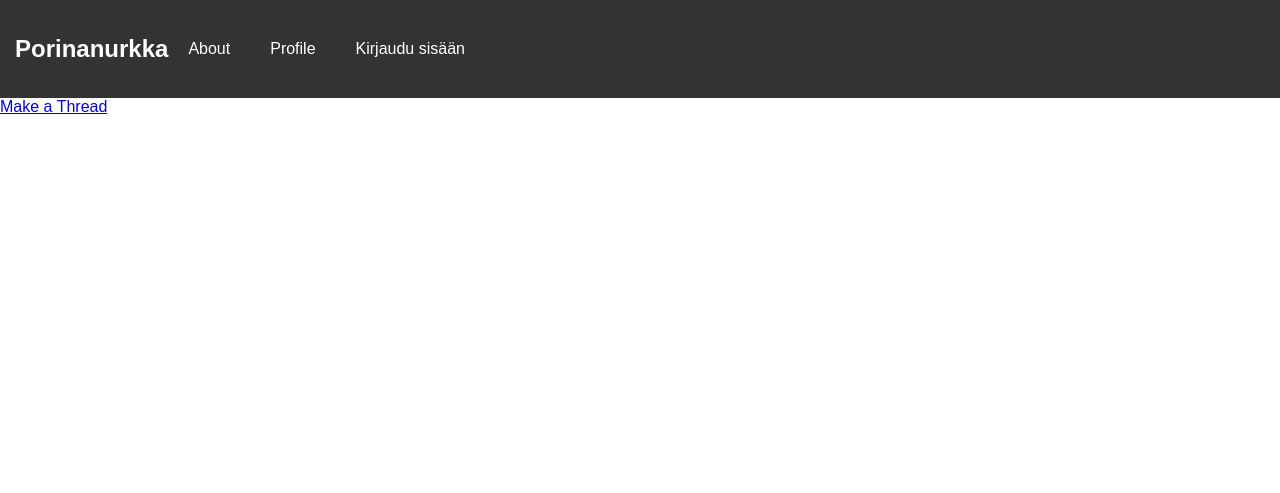
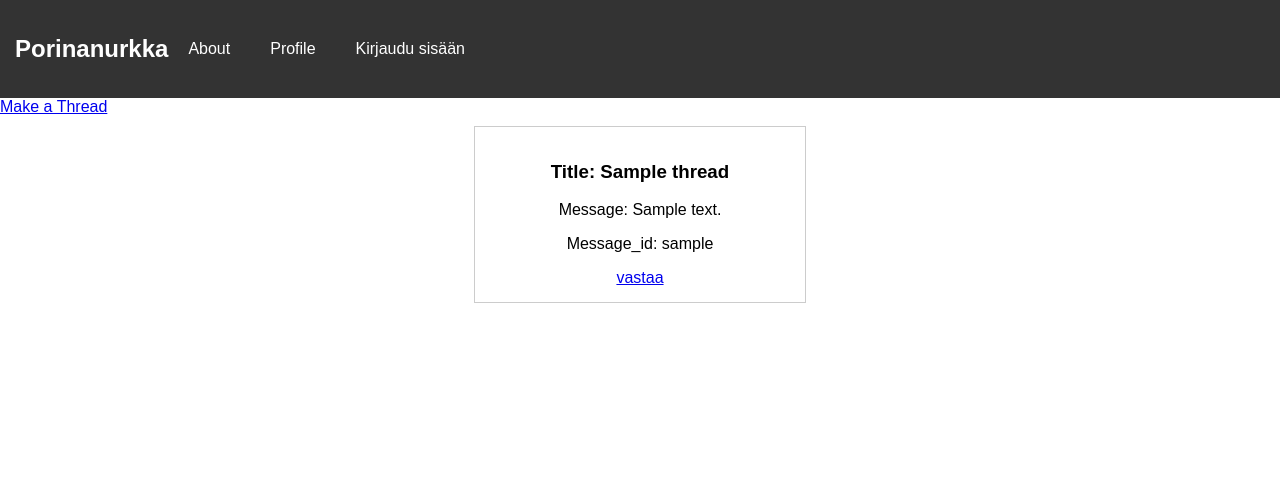
Before and after one commit to EetuHuttula/TKT20019---Keskustelusovellus, a Flask app: template templates/frontpage.html in a window 1280 px wide. Shown: the top 493 px of the page. Run offline with Flask 3, Linux system fonts and the light colour scheme; the template is opened without the code that fills it: most values are stand-ins (such as "Sample title", 1, 10 or a date in 2020).

Commit message:
Changes in the database, messages = threads and created table "posts"

```diff
--- a/app.py
+++ b/app.py
@@ -14,10 +14,10 @@ app.config["SECRET_KEY"] = getenv("SECRET_KEY")
 
 @app.route("/")
 def index():
-    query = text("SELECT * FROM messages")
+    query = text("SELECT * FROM threads")
     result = db.session.execute(query)
-    messages = result.fetchall()
-    return render_template('frontpage.html', messages=messages)
+    threads = result.fetchall()
+    return render_template('frontpage.html', threads=threads)
 
 @app.route("/newthread")
 def newthread():
@@ -35,7 +35,7 @@ def send():
         return redirect("/login")
 
     # Insert the message into the database with the associated username
-    sql = text("INSERT INTO messages (title, content, user_username) VALUES (:title, :content, :user_username)")
+    sql = text("INSERT INTO threads (title, content, user_username) VALUES (:title, :content, :user_username)")
     db.session.execute(sql, {"title": title, "content": content, "user_username": username})
     db.session.commit()
 
--- a/templates/frontpage.html
+++ b/templates/frontpage.html
@@ -17,11 +17,11 @@
 
         <a href="/newthread">Make a Thread</a>
         <div id="threadBox">
-            {% for message in messages %}
+            {% for thread in threads %}
             <div class="smallerThreadBox">
-                <h3>Title: {{ message.title }}</h3>
-                <p>Message: {{ message.content }}</p>
-                <p>Message_id: {{ message.user_username }}</p>
+                <h3>Title: {{ thread.title }}</h3>
+                <p>Message: {{ thread.content }}</p>
+                <p>Message_id: {{ thread.user_username }}</p>
         <a href="reply">vastaa</a>
             </div>
             {% endfor %}
```
Also changed, not shown: schematic.sql (+9 -3 lines).
